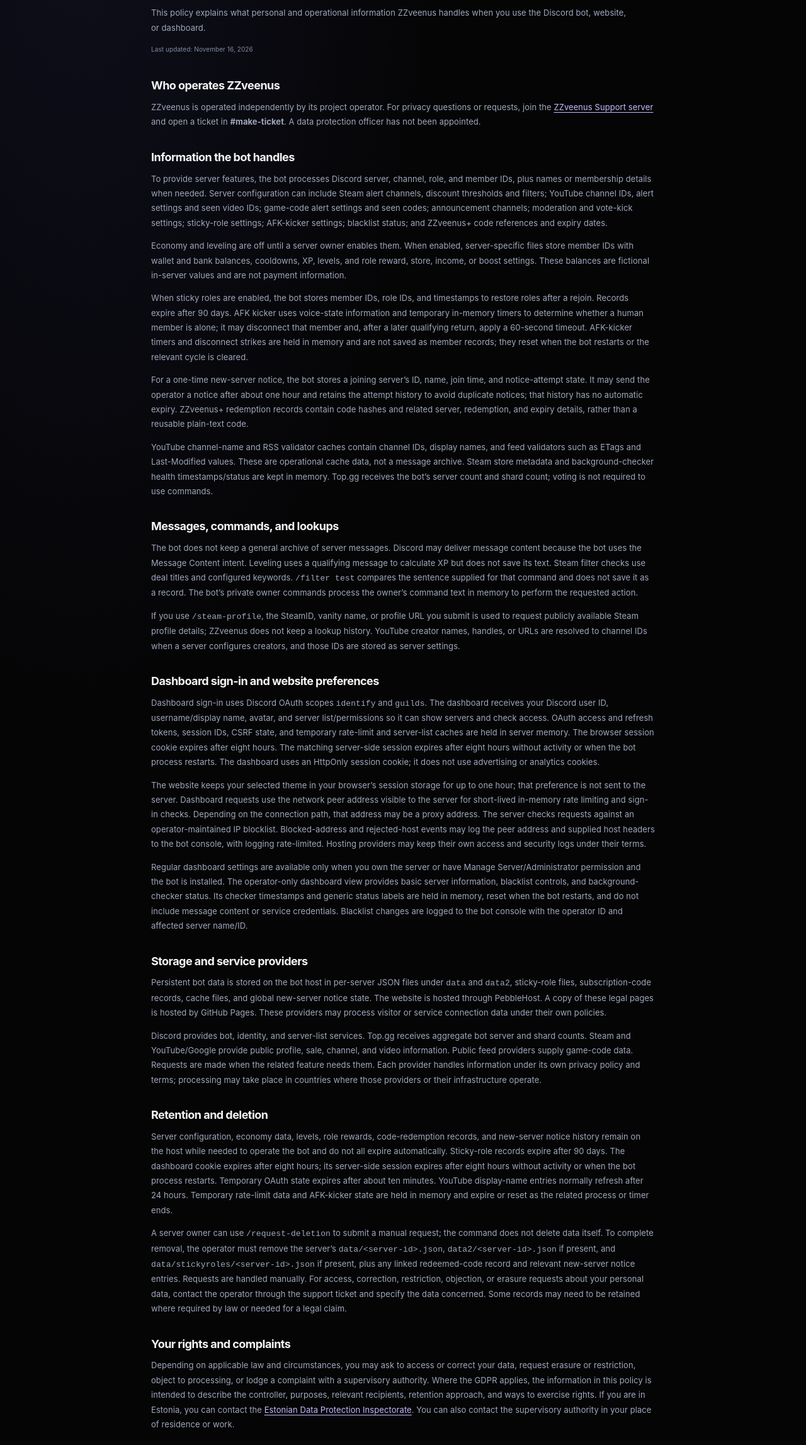
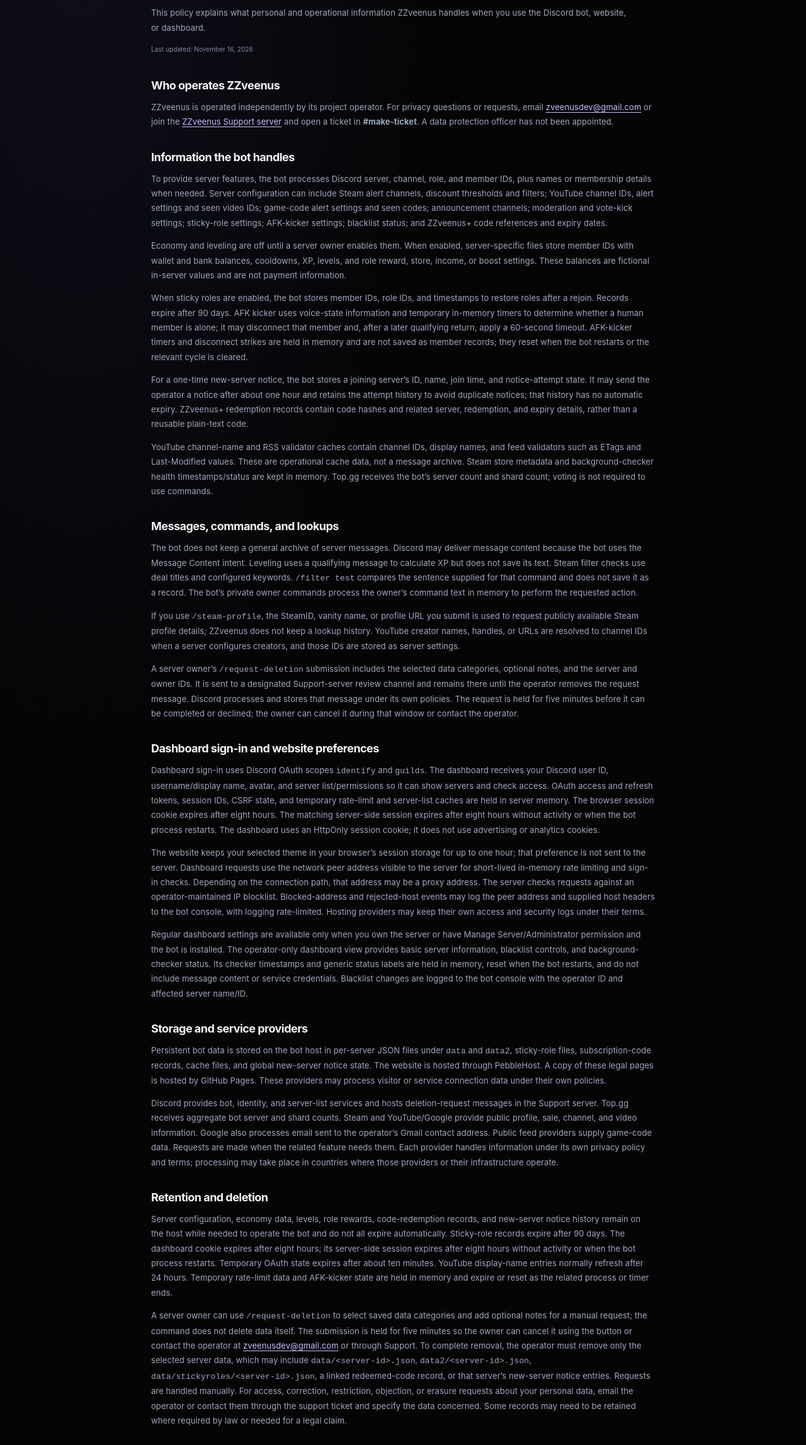
Before and after one commit to Zveenus/ZZveenus, a plain HTML site: page privacy.html in a window 1280 px wide. Shown: the part 244-2539 px from the top of the page at 63% size. Drawn offline with Linux system fonts and the light colour scheme.

Commit message:
Update deletion request and contact policies

```diff
--- a/privacy.html
+++ b/privacy.html
@@ -15,7 +15,7 @@
   <main class="doc-shell legal-content">
     <section class="doc-lead"><div class="eyebrow">PRIVACY</div><h1>Privacy policy</h1><p>This policy explains what personal and operational information ZZveenus handles when you use the Discord bot, website, or dashboard.</p><p class="last-updated">Last updated: November 16, 2026</p></section>
     <h2>Who operates ZZveenus</h2>
-    <p>ZZveenus is operated independently by its project operator. For privacy questions or requests, join the <a href="https://discord.com/invite/rjfcsgmcDd">ZZveenus Support server</a> and open a ticket in <b>#make-ticket</b>. A data protection officer has not been appointed.</p>
+    <p>ZZveenus is operated independently by its project operator. For privacy questions or requests, email <a href="mailto:zveenusdev@gmail.com">zveenusdev@gmail.com</a> or join the <a href="https://discord.com/invite/rjfcsgmcDd">ZZveenus Support server</a> and open a ticket in <b>#make-ticket</b>. A data protection officer has not been appointed.</p>
     <h2>Information the bot handles</h2>
     <p>To provide server features, the bot processes Discord server, channel, role, and member IDs, plus names or membership details when needed. Server configuration can include Steam alert channels, discount thresholds and filters; YouTube channel IDs, alert settings and seen video IDs; game-code alert settings and seen codes; announcement channels; moderation and vote-kick settings; sticky-role settings; AFK-kicker settings; blacklist status; and ZZveenus+ code references and expiry dates.</p>
     <p>Economy and leveling are off until a server owner enables them. When enabled, server-specific files store member IDs with wallet and bank balances, cooldowns, XP, levels, and role reward, store, income, or boost settings. These balances are fictional in-server values and are not payment information.</p>
@@ -25,16 +25,17 @@
     <h2>Messages, commands, and lookups</h2>
     <p>The bot does not keep a general archive of server messages. Discord may deliver message content because the bot uses the Message Content intent. Leveling uses a qualifying message to calculate XP but does not save its text. Steam filter checks use deal titles and configured keywords. <code>/filter test</code> compares the sentence supplied for that command and does not save it as a record. The bot’s private owner commands process the owner’s command text in memory to perform the requested action.</p>
     <p>If you use <code>/steam-profile</code>, the SteamID, vanity name, or profile URL you submit is used to request publicly available Steam profile details; ZZveenus does not keep a lookup history. YouTube creator names, handles, or URLs are resolved to channel IDs when a server configures creators, and those IDs are stored as server settings.</p>
+    <p>A server owner’s <code>/request-deletion</code> submission includes the selected data categories, optional notes, and the server and owner IDs. It is sent to a designated Support-server review channel and remains there until the operator removes the request message. Discord processes and stores that message under its own policies. The request is held for five minutes before it can be completed or declined; the owner can cancel it during that window or contact the operator.</p>
     <h2>Dashboard sign-in and website preferences</h2>
     <p>Dashboard sign-in uses Discord OAuth scopes <code>identify</code> and <code>guilds</code>. The dashboard receives your Discord user ID, username/display name, avatar, and server list/permissions so it can show servers and check access. OAuth access and refresh tokens, session IDs, CSRF state, and temporary rate-limit and server-list caches are held in server memory. The browser session cookie expires after eight hours. The matching server-side session expires after eight hours without activity or when the bot process restarts. The dashboard uses an HttpOnly session cookie; it does not use advertising or analytics cookies.</p>
     <p>The website keeps your selected theme in your browser’s session storage for up to one hour; that preference is not sent to the server. Dashboard requests use the network peer address visible to the server for short-lived in-memory rate limiting and sign-in checks. Depending on the connection path, that address may be a proxy address. The server checks requests against an operator-maintained IP blocklist. Blocked-address and rejected-host events may log the peer address and supplied host headers to the bot console, with logging rate-limited. Hosting providers may keep their own access and security logs under their terms.</p>
     <p>Regular dashboard settings are available only when you own the server or have Manage Server/Administrator permission and the bot is installed. The operator-only dashboard view provides basic server information, blacklist controls, and background-checker status. Its checker timestamps and generic status labels are held in memory, reset when the bot restarts, and do not include message content or service credentials. Blacklist changes are logged to the bot console with the operator ID and affected server name/ID.</p>
     <h2>Storage and service providers</h2>
     <p>Persistent bot data is stored on the bot host in per-server JSON files under <code>data</code> and <code>data2</code>, sticky-role files, subscription-code records, cache files, and global new-server notice state. The website is hosted through PebbleHost. A copy of these legal pages is hosted by GitHub Pages. These providers may process visitor or service connection data under their own policies.</p>
-    <p>Discord provides bot, identity, and server-list services. Top.gg receives aggregate bot server and shard counts. Steam and YouTube/Google provide public profile, sale, channel, and video information. Public feed providers supply game-code data. Requests are made when the related feature needs them. Each provider handles information under its own privacy policy and terms; processing may take place in countries where those providers or their infrastructure operate.</p>
+    <p>Discord provides bot, identity, and server-list services and hosts deletion-request messages in the Support server. Top.gg receives aggregate bot server and shard counts. Steam and YouTube/Google provide public profile, sale, channel, and video information. Google also processes email sent to the operator’s Gmail contact address. Public feed providers supply game-code data. Requests are made when the related feature needs them. Each provider handles information under its own privacy policy and terms; processing may take place in countries where those providers or their infrastructure operate.</p>
     <h2>Retention and deletion</h2>
     <p>Server configuration, economy data, levels, role rewards, code-redemption records, and new-server notice history remain on the host while needed to operate the bot and do not all expire automatically. Sticky-role records expire after 90 days. The dashboard cookie expires after eight hours; its server-side session expires after eight hours without activity or when the bot process restarts. Temporary OAuth state expires after about ten minutes. YouTube display-name entries normally refresh after 24 hours. Temporary rate-limit data and AFK-kicker state are held in memory and expire or reset as the related process or timer ends.</p>
-    <p>A server owner can use <code>/request-deletion</code> to submit a manual request; the command does not delete data itself. To complete removal, the operator must remove the server’s <code>data/&lt;server-id&gt;.json</code>, <code>data2/&lt;server-id&gt;.json</code> if present, and <code>data/stickyroles/&lt;server-id&gt;.json</code> if present, plus any linked redeemed-code record and relevant new-server notice entries. Requests are handled manually. For access, correction, restriction, objection, or erasure requests about your personal data, contact the operator through the support ticket and specify the data concerned. Some records may need to be retained where required by law or needed for a legal claim.</p>
+    <p>A server owner can use <code>/request-deletion</code> to select saved data categories and add optional notes for a manual request; the command does not delete data itself. The submission is held for five minutes so the owner can cancel it using the button or contact the operator at <a href="mailto:zveenusdev@gmail.com">zveenusdev@gmail.com</a> or through Support. To complete removal, the operator must remove only the selected server data, which may include <code>data/&lt;server-id&gt;.json</code>, <code>data2/&lt;server-id&gt;.json</code>, <code>data/stickyroles/&lt;server-id&gt;.json</code>, a linked redeemed-code record, or that server’s new-server notice entries. Requests are handled manually. For access, correction, restriction, objection, or erasure requests about your personal data, email the operator or contact them through the support ticket and specify the data concerned. Some records may need to be retained where required by law or needed for a legal claim.</p>
     <h2>Your rights and complaints</h2>
     <p>Depending on applicable law and circumstances, you may ask to access or correct your data, request erasure or restriction, object to processing, or lodge a complaint with a supervisory authority. Where the GDPR applies, the information in this policy is intended to describe the controller, purposes, relevant recipients, retention approach, and ways to exercise rights. If you are in Estonia, you can contact the <a href="https://www.aki.ee/en/guidelines-legislation/how-can-we-help-foreign-persons-and-authorities">Estonian Data Protection Inspectorate</a>. You can also contact the supervisory authority in your place of residence or work.</p>
     <h2>Security and changes</h2>
```
Also changed, not shown: terms.html (+2 -2 lines).
